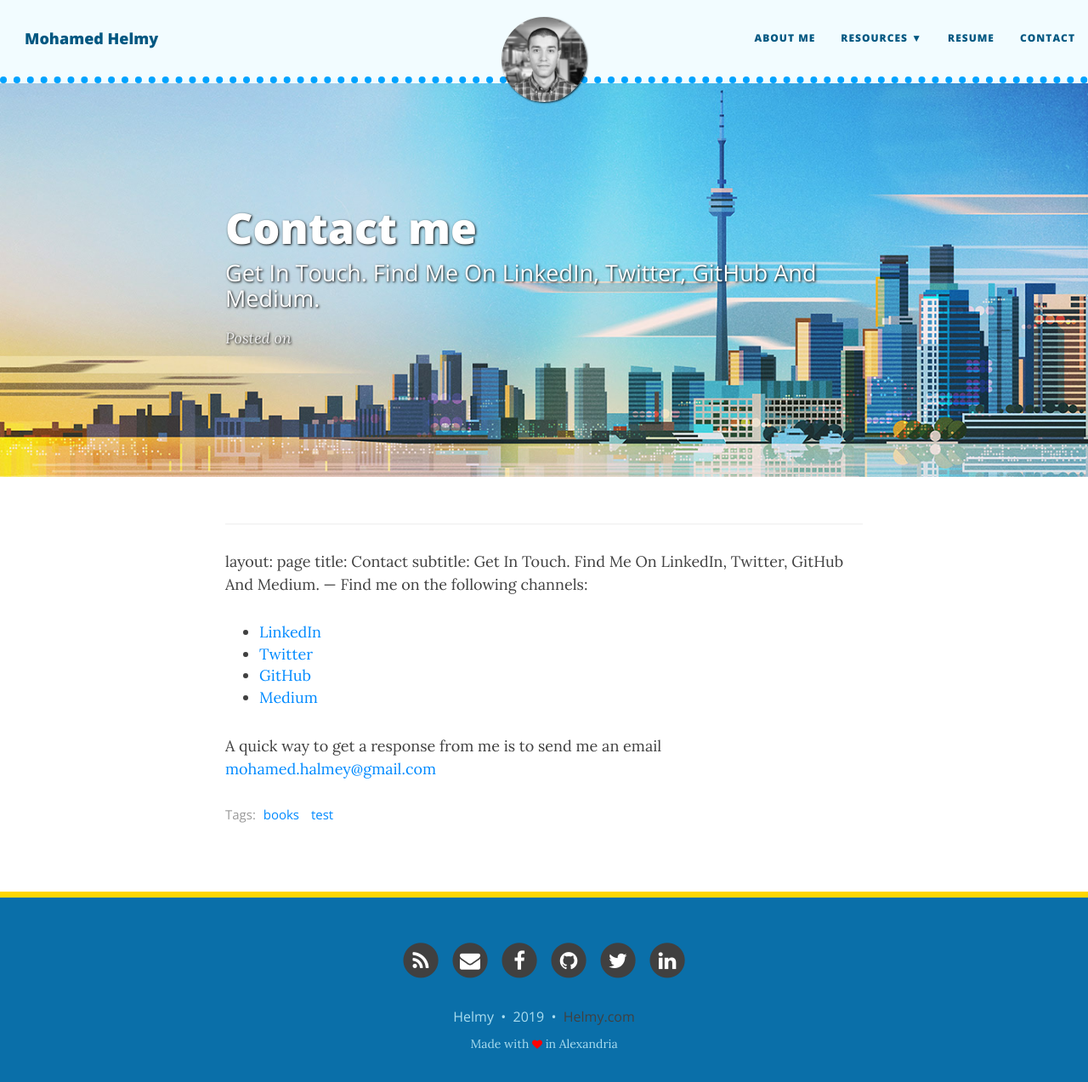
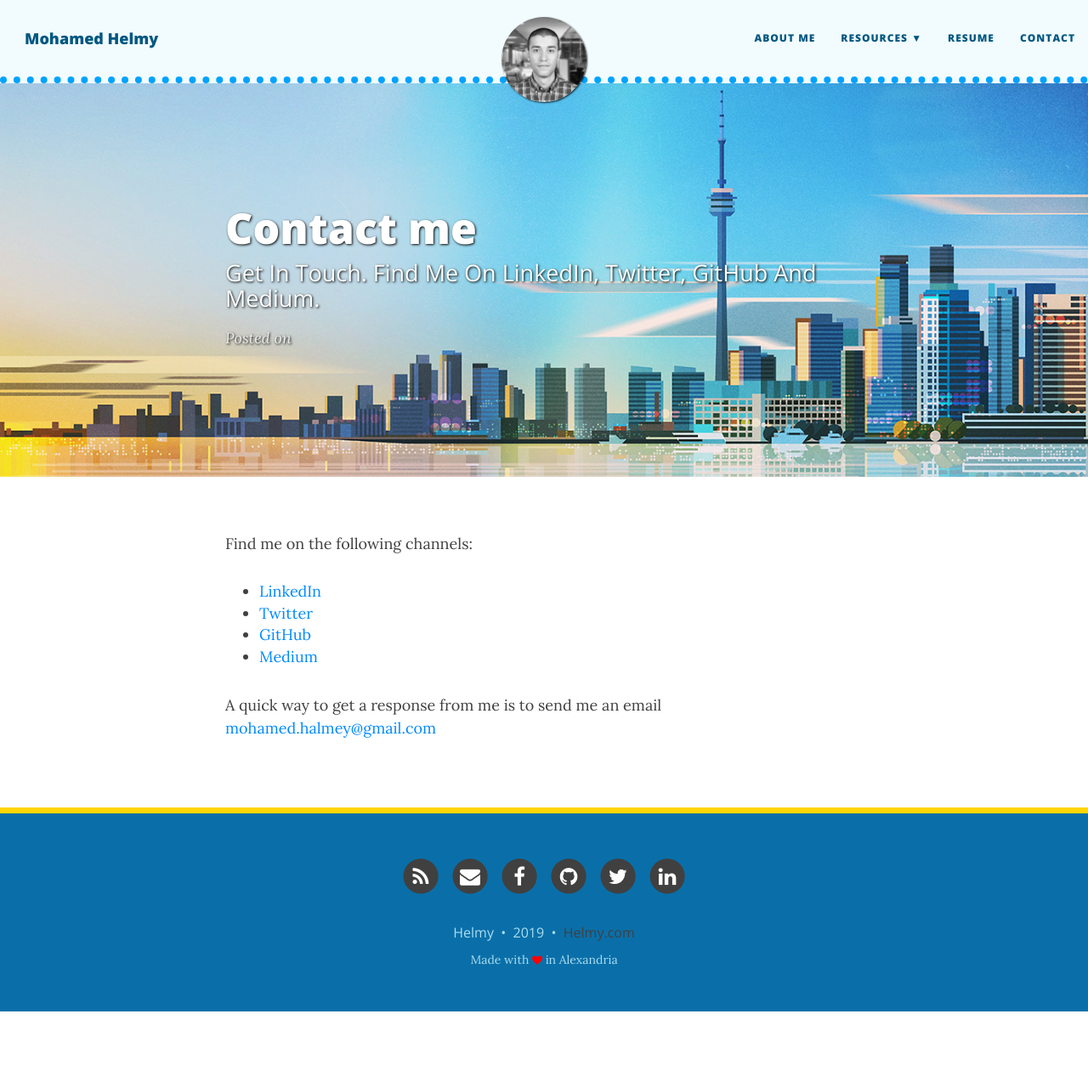
Before and after one commit to M-Helmy/m-helmy.github.io, a Jekyll site: the page built from contact.md, in a window 1280 px wide and 1289 px high. Shown: the top 1273 px of the window at 85% size. Built offline with Jekyll 4.4.1, drawn with Linux system fonts in a browser that asks for light colours; nearby versions of some CDN libraries.

Commit message:
Update contact.md

```diff
--- a/contact.md
+++ b/contact.md
@@ -3,15 +3,9 @@ layout: post
 title: Contact me
 subtitle: Get In Touch. Find Me On LinkedIn, Twitter, GitHub And Medium.
 bigimg: /img/SkyLine.jpg
-tags: [books, test]
 ---
 
 
----
-layout: page
-title: Contact
-subtitle: Get In Touch. Find Me On LinkedIn, Twitter, GitHub And Medium.
----
 Find me on the following channels:
 
 - <a href="https://www.linkedin.com/in/mohamedhelmy" target="_blank">LinkedIn</a>
```
